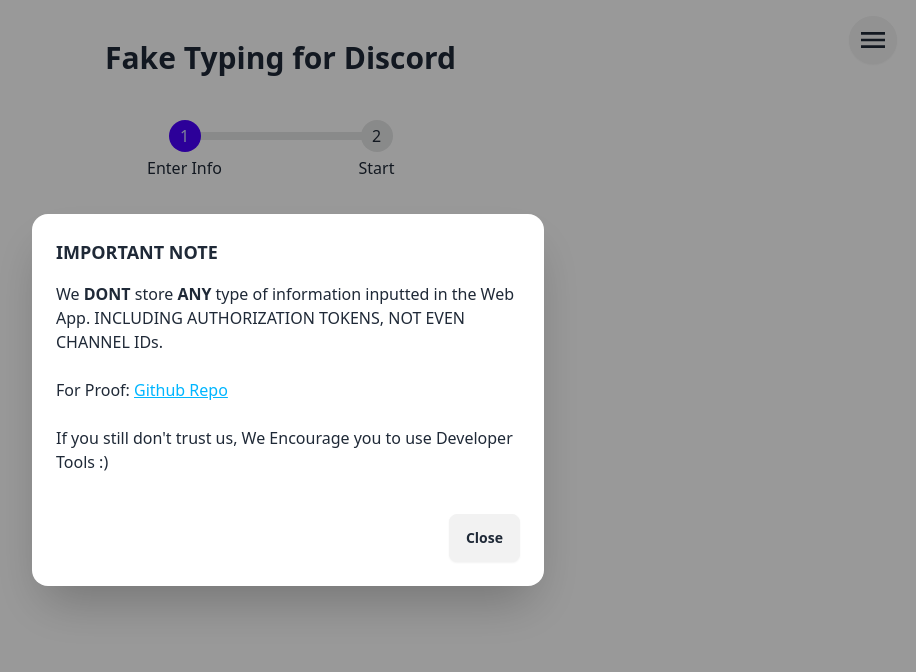
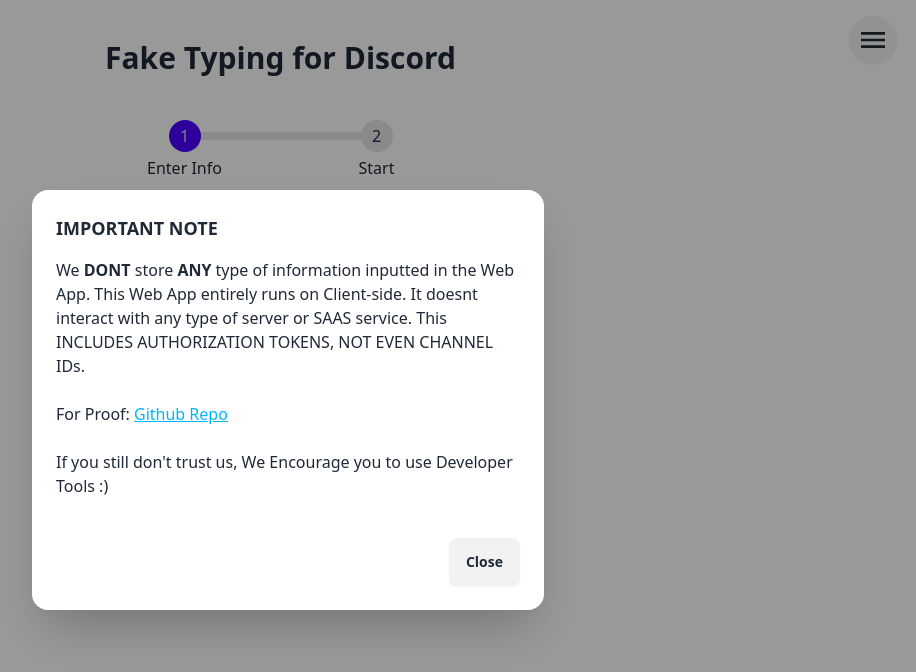
Before and after one commit to Ayanprogrammer11/fakeTyping, a React (Vite) app: page / in a window 1280 px wide. Both pictures are taken after a click on the button 1240 px from the left and 40 px from the top of the page. Shown: the top 672 px of the page, without its empty margins (352-1268 px from the left). Built offline with nearby package versions, Linux system fonts and the light colour scheme; what tailwindcss-animated would draw is missing.

Commit message:
Changes in IMPORTANT NOTE

```diff
--- a/src/App.jsx
+++ b/src/App.jsx
@@ -146,8 +146,9 @@
       <Modal title={"IMPORTANT NOTE"}>
         <p>
           We <strong>DONT</strong> store <strong>ANY</strong> type of
-          information inputted in the Web App. INCLUDING AUTHORIZATION TOKENS,
-          NOT EVEN CHANNEL IDs.
+          information inputted in the Web App. This Web App entirely runs on
+          Client-side. It doesnt interact with any type of server or SAAS
+          service. This INCLUDES AUTHORIZATION TOKENS, NOT EVEN CHANNEL IDs.
         </p>
         <br />
         <p>
```
